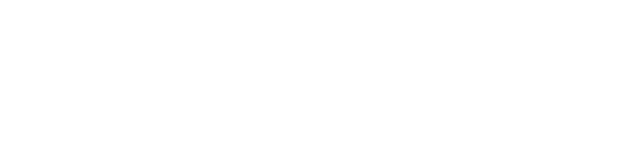
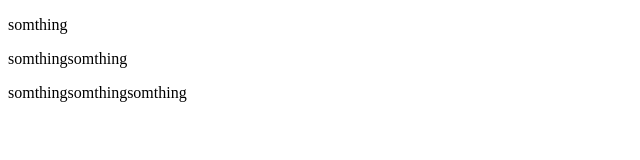
Before and after one commit to fahad5359/real-javascript-sandbox, a plain HTML site: page dom2/home.html in a window 1280 px wide. Shown: the whole page, without its empty margins (0-640 px from the left). Drawn offline with Linux system fonts and the light colour scheme.

Commit message:
starting with dom part 2

```diff
--- a/dom2/home.html
+++ b/dom2/home.html
@@ -9,6 +9,10 @@
 </head>
 <body>
 
+    <a href="https://www.google.com/"></a>
+    <p id="a1" class="wa">somthing</p>
+    <p id="a2" class="wa">somthingsomthing</p>
+    <p id="a3" class="wa">somthingsomthingsomthing</p>
 
     <script src="/dom2/inddex.js"></script>
 </body>
--- a/dom2/inddex.js
+++ b/dom2/inddex.js
@@ -1 +1,23 @@
-console.log("sgr");
+// simmilar to gettrs and setters when we want to change an attrbute , like an id ,class  ... we use getAttribute andd setAtrribute
+
+
+// getAttribute: is bringing the attribute to us like,"eturns the value of a specified attribute on the element"
+
+// setAtrribute: is setting  the atribute with a new value."If the attribute already exists, the value is updated; otherwise a new attribute is added with the specified name and value."
+
+
+// Here we are getting differant attributes
+let barr=document.querySelector("#a1")
+console.log(barr.getAttribute("id"));
+console.log(barr.getAttribute("class"));
+
+// Here we are setting differant attributes
+barr.setAttribute("id","b1")
+console.log(barr.getAttribute("id"));
+
+// as shown above we seccfully set some attributes of the id ,so setAtrribute and getAttribute is a good way to manipulte the attributes of files.
+
+// let okf=document.querySelectorAll(".wa")
+// okf[1].setAttribute("class","we")
+// console.log(okf[1].getAttribute("class"));
+// // class is "we"!!!   noice.
```
